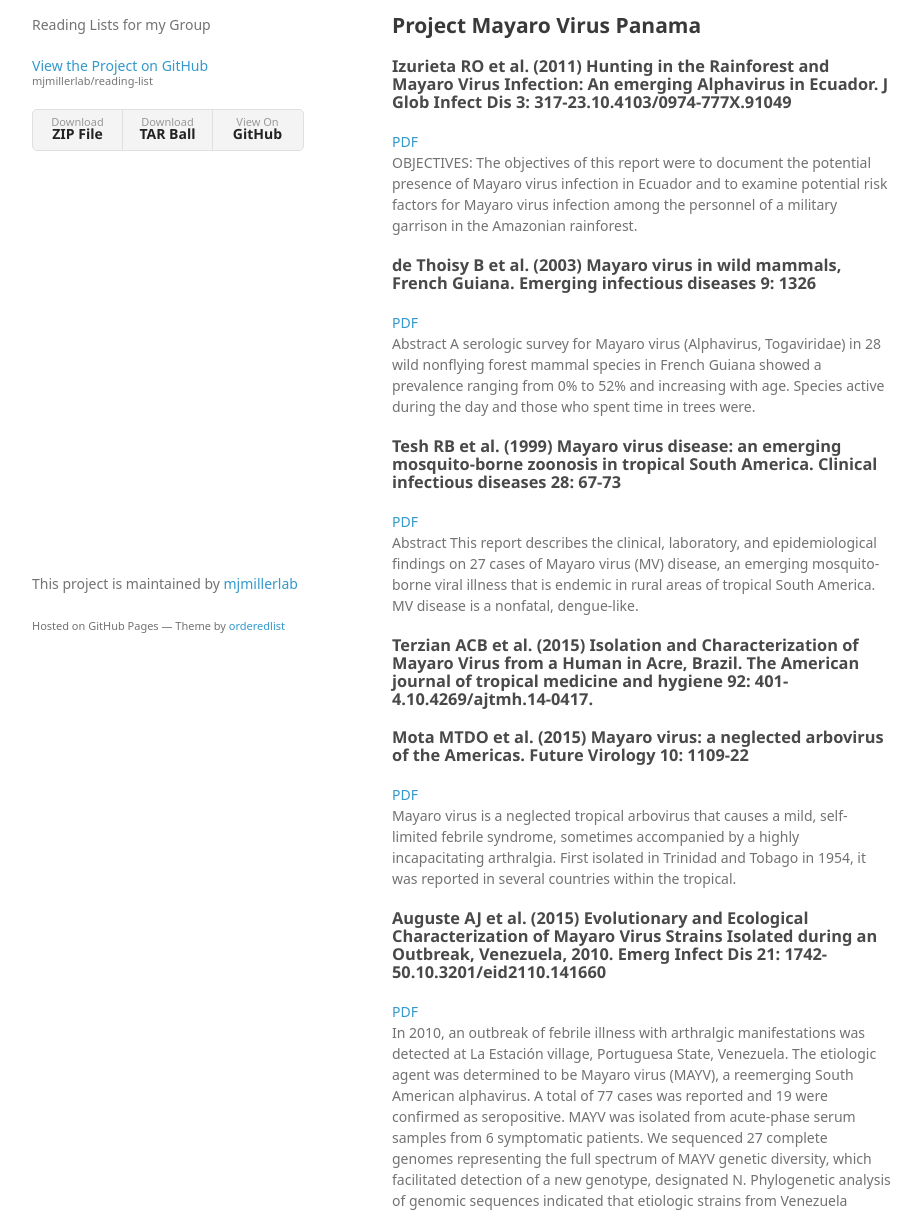
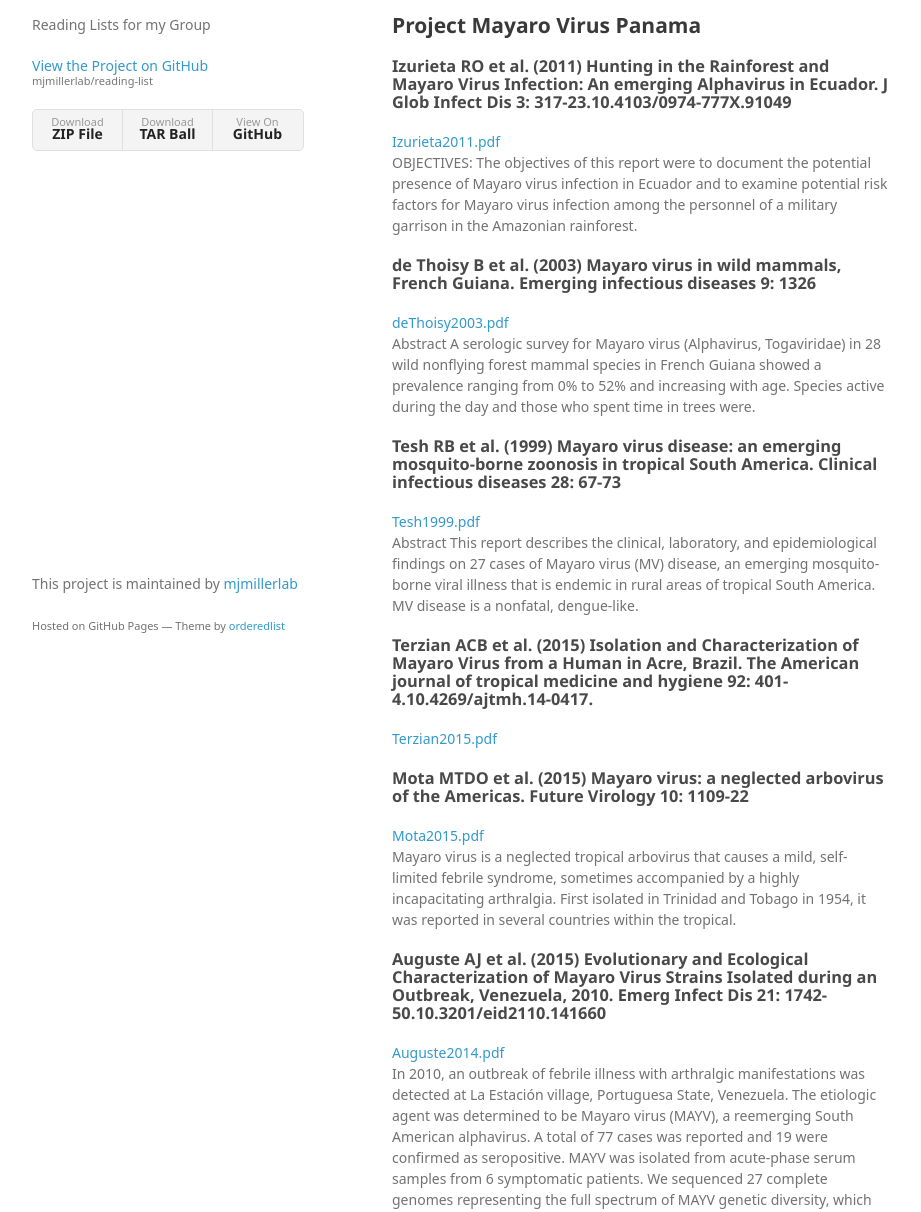
Before and after one commit to mjmillerlab/mayaro, a plain HTML site: page index.html in a window 1280 px wide. Shown: the part 95-1307 px from the top of the page, without its empty margins (178-1099 px from the left). Drawn offline with Linux system fonts and the light colour scheme; a web font is replaced by a local one.

Commit message:
Create gh-pages branch via GitHub

```diff
--- a/index.html
+++ b/index.html
@@ -37,40 +37,47 @@
 <h3>
 <a id="izurieta-ro-et-al-2011-hunting-in-the-rainforest-and-mayaro-virus-infection-an-emerging-alphavirus-in-ecuador-j-glob-infect-dis-3-317-231041030974-777x91049" class="anchor" href="#izurieta-ro-et-al-2011-hunting-in-the-rainforest-and-mayaro-virus-infection-an-emerging-alphavirus-in-ecuador-j-glob-infect-dis-3-317-231041030974-777x91049" aria-hidden="true"><span class="octicon octicon-link"></span></a>Izurieta RO et al. (2011) Hunting in the Rainforest and Mayaro Virus Infection: An emerging Alphavirus in Ecuador. J Glob Infect Dis 3: 317-23.10.4103/0974-777X.91049</h3>
 
-<p><a href="Izurieta2011.pdf">PDF</a><br>
+<p><a href="https://github.com/mjmillerlab/reading-list/files/83708/Izurieta2011.pdf">Izurieta2011.pdf</a>
+<br>
 OBJECTIVES: The objectives of this report were to document the potential presence of Mayaro virus infection in Ecuador and to examine potential risk factors for Mayaro virus infection among the personnel of a military garrison in the Amazonian rainforest. </p>
 
 <h3>
 <a id="de-thoisy-b-et-al-2003-mayaro-virus-in-wild-mammals-french-guiana-emerging-infectious-diseases-9-1326" class="anchor" href="#de-thoisy-b-et-al-2003-mayaro-virus-in-wild-mammals-french-guiana-emerging-infectious-diseases-9-1326" aria-hidden="true"><span class="octicon octicon-link"></span></a>de Thoisy B et al. (2003) Mayaro virus in wild mammals, French Guiana. Emerging infectious diseases 9: 1326</h3>
 
-<p><a href="deThoisy2003.pdf">PDF</a><br>
+<p><a href="https://github.com/mjmillerlab/reading-list/files/83709/deThoisy2003.pdf">deThoisy2003.pdf</a><br>
  Abstract A serologic survey for Mayaro virus (Alphavirus, Togaviridae) in 28 wild nonflying forest mammal species in French Guiana showed a prevalence ranging from 0% to 52% and increasing with age. Species active during the day and those who spent time in trees were.</p>
 
 <h3>
 <a id="tesh-rb-et-al-1999-mayaro-virus-disease-an-emerging-mosquito-borne-zoonosis-in-tropical-south-america-clinical-infectious-diseases-28-67-73" class="anchor" href="#tesh-rb-et-al-1999-mayaro-virus-disease-an-emerging-mosquito-borne-zoonosis-in-tropical-south-america-clinical-infectious-diseases-28-67-73" aria-hidden="true"><span class="octicon octicon-link"></span></a>Tesh RB et al. (1999) Mayaro virus disease: an emerging mosquito-borne zoonosis in tropical South America. Clinical infectious diseases 28: 67-73</h3>
 
-<p><a href="Tesh1999.pdf">PDF</a><br>
+<p><a href="https://github.com/mjmillerlab/reading-list/files/83711/Tesh1999.pdf">Tesh1999.pdf</a>
+<br>
 Abstract This report describes the clinical, laboratory, and epidemiological findings on 27 cases of Mayaro virus (MV) disease, an emerging mosquito-borne viral illness that is endemic in rural areas of tropical South America. MV disease is a nonfatal, dengue-like.</p>
 
 <h3>
 <a id="terzian-acb-et-al-2015-isolation-and-characterization-of-mayaro-virus-from-a-human-in-acre-brazil-the-american-journal-of-tropical-medicine-and-hygiene-92-401-4104269ajtmh14-0417" class="anchor" href="#terzian-acb-et-al-2015-isolation-and-characterization-of-mayaro-virus-from-a-human-in-acre-brazil-the-american-journal-of-tropical-medicine-and-hygiene-92-401-4104269ajtmh14-0417" aria-hidden="true"><span class="octicon octicon-link"></span></a>Terzian ACB et al. (2015) Isolation and Characterization of Mayaro Virus from a Human in Acre, Brazil. The American journal of tropical medicine and hygiene 92: 401-4.10.4269/ajtmh.14-0417.</h3>
 
+<p><a href="https://github.com/mjmillerlab/reading-list/files/83713/Terzian2015.pdf">Terzian2015.pdf</a><br></p>
+
 <h3>
 <a id="mota-mtdo-et-al-2015-mayaro-virus-a-neglected-arbovirus-of-the-americas-future-virology-10-1109-22" class="anchor" href="#mota-mtdo-et-al-2015-mayaro-virus-a-neglected-arbovirus-of-the-americas-future-virology-10-1109-22" aria-hidden="true"><span class="octicon octicon-link"></span></a>Mota MTDO et al. (2015) Mayaro virus: a neglected arbovirus of the Americas. Future Virology 10: 1109-22</h3>
 
-<p><a href="Mota2015.pdf">PDF</a><br>
+<p><a href="https://github.com/mjmillerlab/reading-list/files/83712/Mota2015.pdf">Mota2015.pdf</a>
+<br>
 Mayaro virus is a neglected tropical arbovirus that causes a mild, self-limited febrile syndrome, sometimes accompanied by a highly incapacitating arthralgia. First isolated in Trinidad and Tobago in 1954, it was reported in several countries within the tropical.</p>
 
 <h3>
 <a id="auguste-aj-et-al-2015-evolutionary-and-ecological-characterization-of-mayaro-virus-strains-isolated-during-an-outbreak-venezuela-2010-emerg-infect-dis-21-1742-50103201eid2110141660" class="anchor" href="#auguste-aj-et-al-2015-evolutionary-and-ecological-characterization-of-mayaro-virus-strains-isolated-during-an-outbreak-venezuela-2010-emerg-infect-dis-21-1742-50103201eid2110141660" aria-hidden="true"><span class="octicon octicon-link"></span></a>Auguste AJ et al. (2015) Evolutionary and Ecological Characterization of Mayaro Virus Strains Isolated during an Outbreak, Venezuela, 2010. Emerg Infect Dis 21: 1742-50.10.3201/eid2110.141660</h3>
 
-<p><a href="Auguste2015.pdf">PDF</a><br>
+<p><a href="https://github.com/mjmillerlab/reading-list/files/83710/Auguste2014.pdf">Auguste2014.pdf</a>
+<br>
 In 2010, an outbreak of febrile illness with arthralgic manifestations was detected at La Estación village, Portuguesa State, Venezuela. The etiologic agent was determined to be Mayaro virus (MAYV), a reemerging South American alphavirus. A total of 77 cases was reported and 19 were confirmed as seropositive. MAYV was isolated from acute-phase serum samples from 6 symptomatic patients. We sequenced 27 complete genomes representing the full spectrum of MAYV genetic diversity, which facilitated detection of a new genotype, designated N. Phylogenetic analysis of genomic sequences indicated that etiologic strains from Venezuela belong to genotype D. Results indicate that MAYV is highly conserved genetically, showing ≈17% nucleotide divergence across all 3 genotypes and 4% among genotype D strains in the most variable genes. Coalescent analyses suggested genotypes D and L diverged ≈150 years ago and genotype diverged N ≈250 years ago. This virus commonly infects persons residing near enzootic transmission foci because of anthropogenic incursions.</p>
 
 <h3>
 <a id="abad-franch-f-et-al-2012-mayaro-virus-infection-in-amazonia-a-multimodel-inference-approach-to-risk-factor-assessment-plos-negl-trop-dis-6-e1846101371journalpntd0001846" class="anchor" href="#abad-franch-f-et-al-2012-mayaro-virus-infection-in-amazonia-a-multimodel-inference-approach-to-risk-factor-assessment-plos-negl-trop-dis-6-e1846101371journalpntd0001846" aria-hidden="true"><span class="octicon octicon-link"></span></a>Abad-Franch F et al. (2012) Mayaro virus infection in amazonia: a multimodel inference approach to risk factor assessment. PLoS Negl Trop Dis 6: e1846.10.1371/journal.pntd.0001846</h3>
 
-<p><a href="Abad-Franch2012.pdf">PDF</a><br>
+<p><a href="https://github.com/mjmillerlab/reading-list/files/83714/Abad-Franch2012.pdf">Abad-Franch2012.pdf</a>
+<br>
 CONCLUSIONS/SIGNIFICANCE: Our analyses illustrate how MMI can enhance inference on infection risk factors when compared with NHT or SWR. MMI indicates that forest crop-plot workers are likely exposed to typical MAYV cycles maintained by diurnal, forest dwelling vectors; however, MAYV might also be circulating in nocturnal, domestic-peridomestic cycles in village-like areas. This suggests either a vector shift (synanthropic mosquitoes vectoring MAYV) or a habitat/habits shift (classical MAYV vectors adapting to densely populated landscapes and nocturnal biting); any such ecological/adaptive novelty could increase the likelihood of MAYV emergence in Amazonia.</p>
       </section>
       <footer>
```
Also changed, not shown: params.json (+1 -1 lines).
